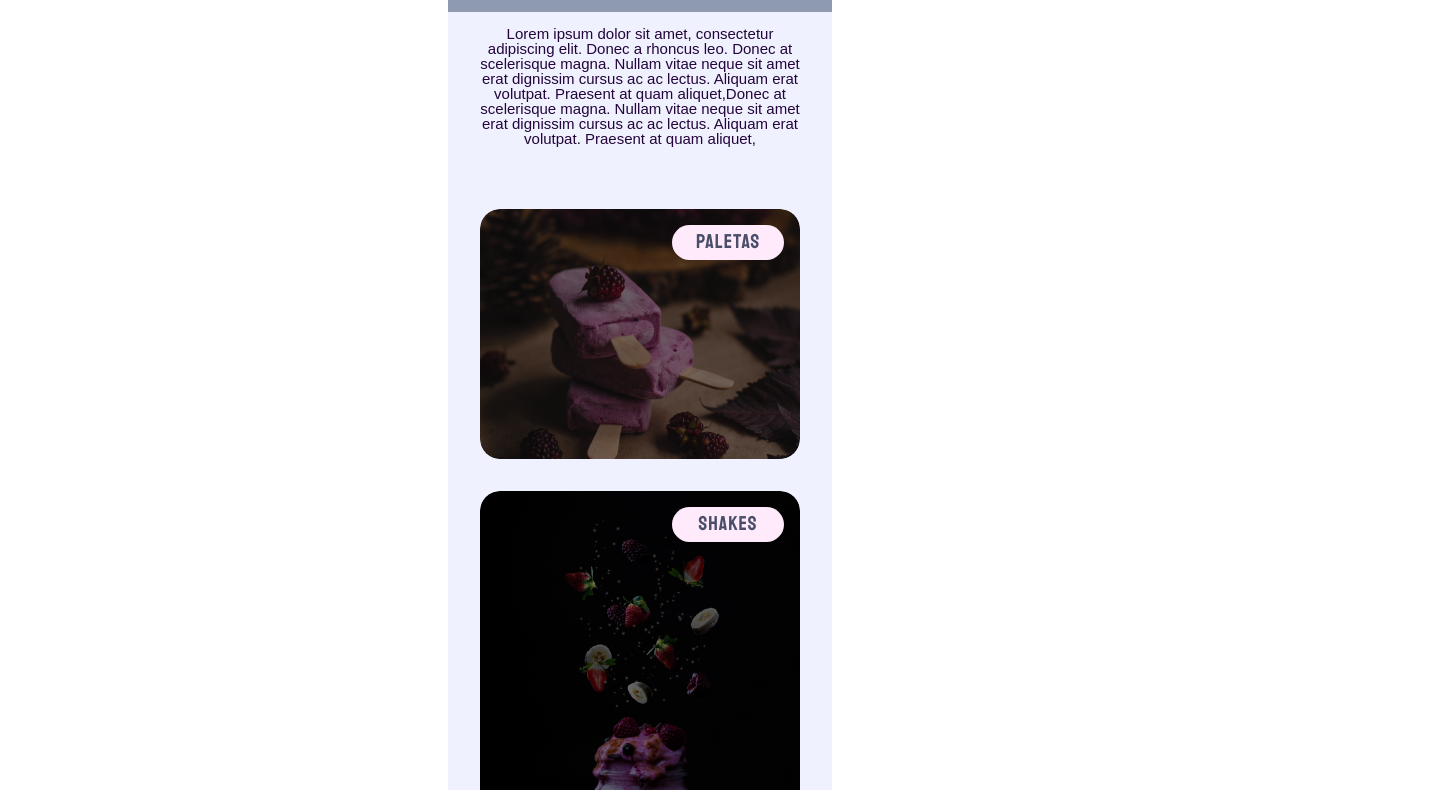
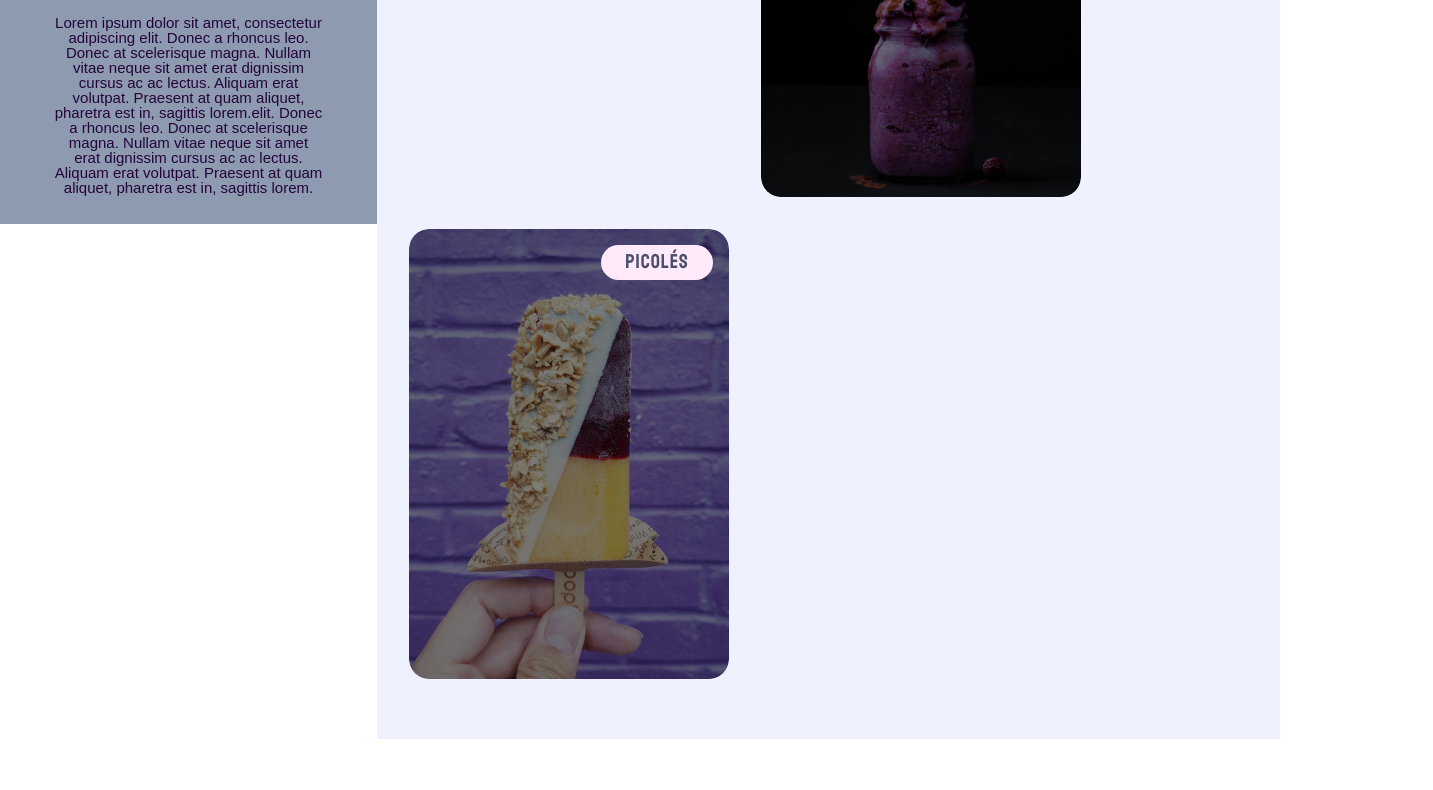
Before and after one commit to williangomesdev/Explorer-Stage03-CSS-Desafio-Grid-com-animacoes, a plain HTML site: page index.html in a window 1280 px wide. Shown: the part 267-1057 px from the top of the page, 1433 px wide, since content can reach past the window. After the commit the page ends 1006 px from the top, so only its background shows below. Drawn offline with Linux system fonts and the light colour scheme; a web font is replaced by a local one.

Commit message:
ajustando grid no body

```diff
--- a/index.html
+++ b/index.html
@@ -16,6 +16,15 @@
     <header>
       <div class="logo"></div>
       <div class="logo-title"><p>space cream</p></div>
+      <div class="text-main-ice-cream">
+        Lorem ipsum dolor sit amet, consectetur adipiscing elit. Donec a rhoncus
+        leo. Donec at scelerisque magna. Nullam vitae neque sit amet erat
+        dignissim cursus ac ac lectus. Aliquam erat volutpat. Praesent at quam
+        aliquet, pharetra est in, sagittis lorem.elit. Donec a rhoncus leo.
+        Donec at scelerisque magna. Nullam vitae neque sit amet erat dignissim
+        cursus ac ac lectus. Aliquam erat volutpat. Praesent at quam aliquet,
+        pharetra est in, sagittis lorem.
+      </div>
     </header>
     <main>
       <div class="page">
--- a/style.css
+++ b/style.css
@@ -102,6 +102,16 @@ header .logo-title p {
   text-shadow: 0px 2px 2px rgba(0, 0, 0, 0.25);
 }
 
+header .text-main-ice-cream {
+  text-align: center;
+  font-family: "Palanquin", sans-serif;
+  color: #23053a;
+  font-size: 1.5rem;
+  line-height: 1.5rem;
+  padding: 0 5.4rem;
+  display: none;
+}
+
 main {
   background: var(--white-light);
   text-align: center;
@@ -119,8 +129,8 @@ main .text-main-ice-cream {
   text-align: center;
   font-family: "Palanquin", sans-serif;
   color: #23053a;
-  font-size: 1.5rem;
-  line-height: 1.5rem;
+  font-size: 2.4rem;
+  line-height: 2rem;
 }
 
 .image-wrapper {
@@ -129,7 +139,7 @@ main .text-main-ice-cream {
   gap: 3.2rem;
 }
 
-.flex{
+.flex {
   position: relative;
 }
 
@@ -137,7 +147,7 @@ main .text-main-ice-cream {
 .ice-cream2,
 .ice-cream3,
 .ice-cream4 {
-  filter: brightness(.5);
+  filter: brightness(0.5);
   border-radius: 2rem;
   position: relative;
   width: 32rem;
@@ -149,8 +159,8 @@ main .text-main-ice-cream {
 .ice-cream2:hover,
 .ice-cream3:hover,
 .ice-cream4:hover {
- filter:brightness(1);
- transform: scale(1.1);
+  filter: brightness(1);
+  transform: scale(1.1);
 }
 
 .ice-cream1,
@@ -197,3 +207,25 @@ main .text-main-ice-cream {
   animation-delay: 7s;
   animation: totopdown 1.5s;
 }
+
+@media (min-width: 700px) {
+  body {
+    max-width: 128rem;
+    display: grid;
+    grid-template-columns: 37.7rem 90.3rem;
+    align-items: flex-start;
+  }
+
+  header .text-main-ice-cream {
+    display: inline-block;
+  }
+
+  main .page .image-wrapper {
+    display: grid;
+    grid-template-columns: 1fr 1fr 1fr;
+  }
+
+  main .text-main-ice-cream {
+    display: none;
+  }
+}
```
